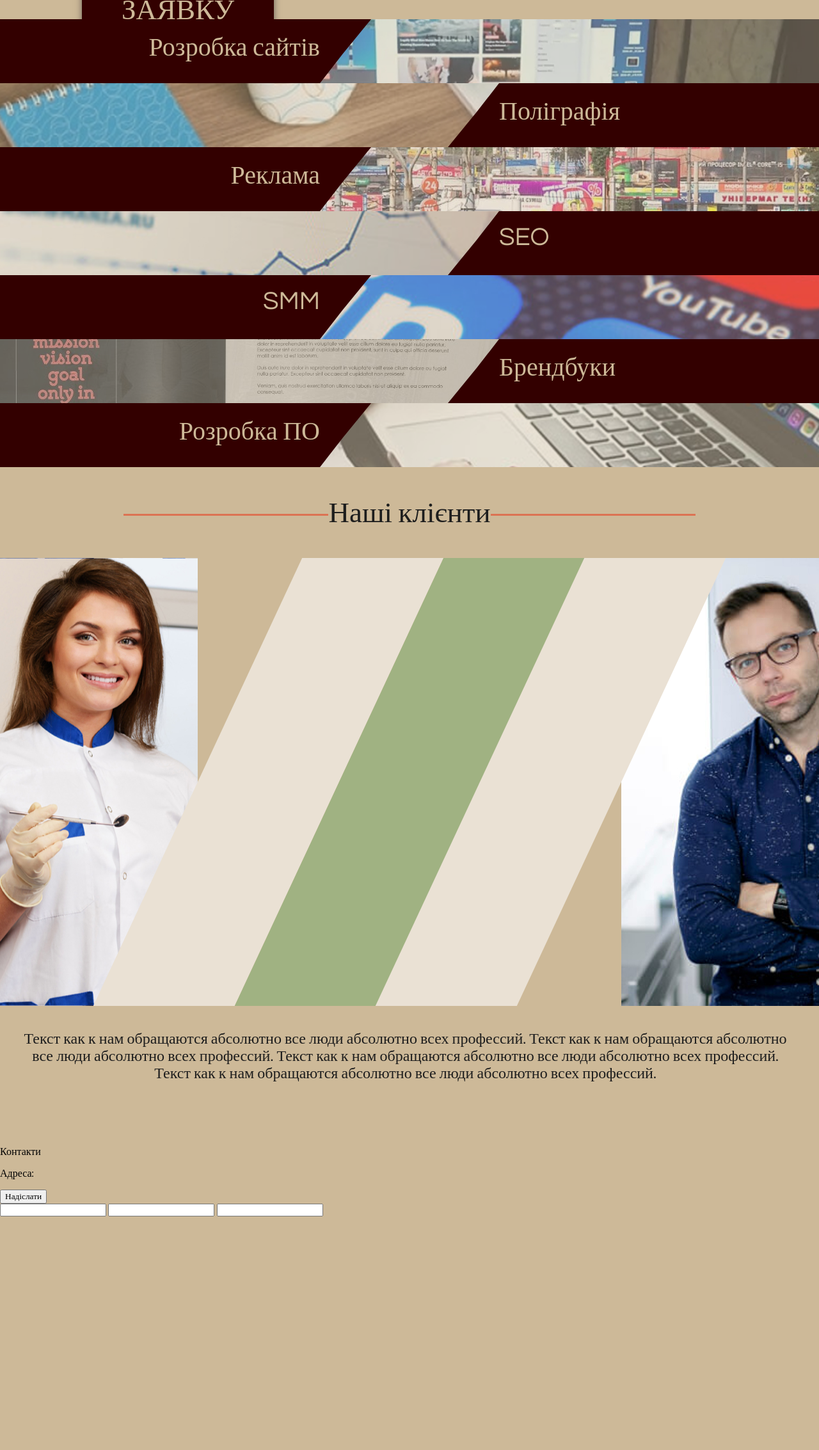
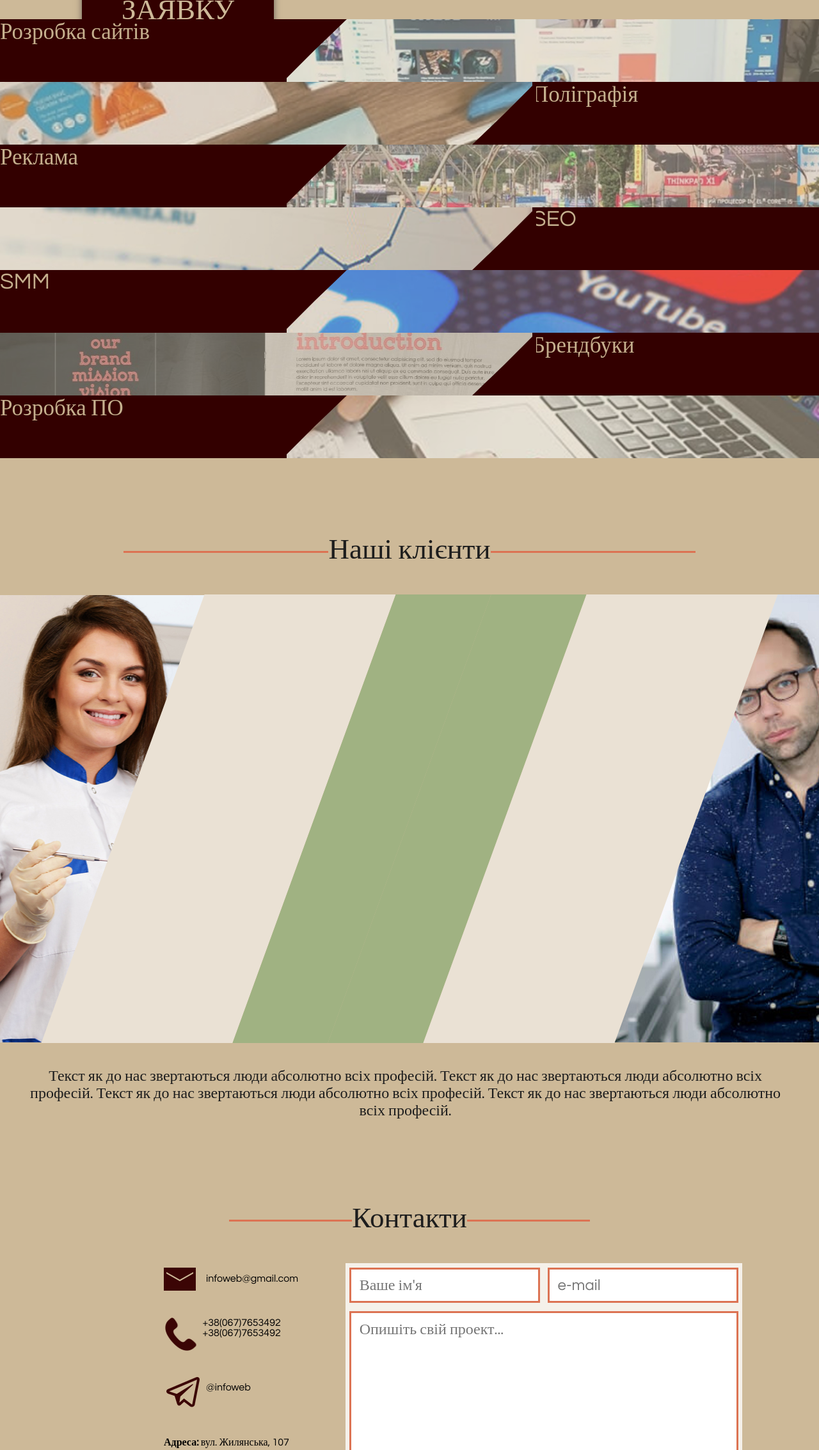
Before and after one commit to whitesmokeintheair/IamWEB, a plain HTML site: page index.html in a window 1280 px wide. Shown: the part 1061-3327 px from the top of the page at 64% size. Before the commit the page ends 2962 px from the top, so only its background shows below. Drawn offline with Linux system fonts and the light colour scheme.

Commit message:
Add new file test

```diff
--- a/index.html
+++ b/index.html
@@ -36,103 +36,119 @@
             <div class="services-wrap">
                 <div class="services">
                     <p class="services-header">Послуги</p>
-                    <ul class="service-list">
-                        <li class="card-wrap sites">
-                            <div class="card left">
-                                <p>Розробка сайтів</p>
+                    <div class="services-list">
+                        <div class="hidden-text">
+                            <div class="list-item left">
+                                <div class="services-desc">Розробка сайтів</div>
+                                <div class="services-image simage-one"></div>
                             </div>
-                            <div class="service-img one"></div>
-                        </li>
-                        <p class="sites-text">какой-то там текст</p>
-                        <li class="card-wrap polygraphy">
-                            <div class="card right">
-                                <p>Поліграфія</p>
+                            <div class="services-text">Якийсь там текст</div>
                         </div>
-                            <div class="service-img two"></div>
-                        </li>
-                        <p class="polygraphy-text">какой-то там текст</p>
-                        <li class="card-wrap ads">
-                            <div class="card left">
-                                <p>Реклама</p>
+                        <div class="hidden-text">
+                            <div class="list-item right">
+                                <div class="services-desc">Поліграфія</div>
+                                <div class="services-image simage-two"></div>
                             </div>
-                            <div class="service-img three"></div>
-                        </li>
-                        <p class="ads-text">какой-то там текст</p>
-                        <li class="card-wrap seo">
-                            <div class="card right">
-                                <p>SEO</p>
+                            <div class="services-text">Якийсь там текст</div>
                         </div>
-                            <div class="service-img four"></div>
-                        </li>
-                        <p class="seo-text">какой-то там текст</p>
-                        <li class="card-wrap smm">
-                            <div class="card left">
-                                <p>SMM</p>
+                        <div class="hidden-text">
+                            <div class="list-item left">
+                                <div class="services-desc">Реклама</div>
+                                <div class="services-image simage-three"></div>
                             </div>
-                            <div class="service-img five"></div>
-                        </li>
-                        <p class="smm-text">какой-то там текст</p>
-                        <li class="card-wrap brand">
-                            <div class="card right">
-                                <p>Брендбуки</p>
+                            <div class="services-text">Якийсь там текст</div>
                         </div>
-                            <div class="service-img six"></div>
-                        </li>
-                        <p class="brand-text">какой-то там текст</p>
-                        <li class="card-wrap soft">
-                            <div class="card left">
-                                <p>Розробка ПО</p>
+                        <div class="hidden-text">
+                            <div class="list-item right">
+                                <div class="services-desc">SEO</div>
+                                <div class="services-image simage-four"></div>
                             </div>
-                            <div class="service-img seven"></div>
-                        </li>
-                        <p class="soft-text">какой-то там текст</p>
-                    </ul>
+                            <div class="services-text">Якийсь там текст</div>
+                        </div>
+                        <div class="hidden-text">
+                            <div class="list-item left">
+                                <div class="services-desc">SMM</div>
+                                <div class="services-image simage-five"></div>
+                            </div>
+                            <div class="services-text">Якийсь там текст</div>
+                        </div>
+                        <div class="hidden-text">
+                            <div class="list-item right">
+                                <div class="services-desc">Брендбуки</div>
+                                <div class="services-image simage-six"></div>
+                            </div>
+                            <div class="services-text">Якийсь там текст</div>
+                        </div>
+                        <div class="hidden-text">
+                            <div class="list-item left">
+                                <div class="services-desc">Розробка ПО</div>
+                                <div class="services-image simage-seven"></div>
+                            </div>
+                            <div class="services-text">Якийсь там текст</div>
+                        </div>
+                    </div>
                 </div>
             </div>
             <div class="clients-wrap">
                 <p class="clients-header">Наші клієнти</p>
                 <div class="clients">
                     <div class="clients-images">
-                        <div class="clients-image clients-one"></div>
+                        <div id='right-hide' class="clients-image clients-one"></div>
+                        <div class="lines">
                             <div class="line line-one"></div>
                             <div class="line line-two"></div>
+                            <div class="line line-two"></div>
                             <div class="line line-one"></div>
-                        <div class="clients-image clients-two"></div>
                         </div>
-                    <p class="clients-text">Текст как к нам обращаются абсолютно все люди абсолютно всех профессий.
-                            Текст как к нам обращаются абсолютно все люди абсолютно всех профессий.
-                            Текст как к нам обращаются абсолютно все люди абсолютно всех профессий.
-                            Текст как к нам обращаются абсолютно все люди абсолютно всех профессий.
+                        <div id='left-hide' class="clients-image clients-two"></div>
+                    </div>
+                    <p class="clients-text">Текст як до нас звертаються люди абсолютно всіх професій. Текст як до нас звертаються люди абсолютно всіх професій. Текст як до нас звертаються люди абсолютно всіх професій. Текст як до нас звертаються люди абсолютно всіх професій.
                     </p>
                 </div>
             </div>
             <div class="contacts-wrap">
                 <div class="contacts">
                     <p class="contacts-header">Контакти</p>
+                    <div class="form-container">
                         <div class="icon-items">
                             <div class="icon-item">
-                            <div class="icon-wrap"></div>
-                            <p class="icon-text"></p>
+                                <div class="icon-wrap mail"></div>
+                                <p class="icon-text">infoweb@gmail.com </p>
                             </div>
                             <div class="icon-item">
-                                <div class="icon-wrap"></div>
-                                <p class="icon-text"></p>
+                                <div class="icon-wrap phone"></div>
+                                <p class="icon-text">+38(067)7653492 +38(067)7653492
+                                </p>
                             </div>
                             <div class="icon-item">
-                                    <div class="icon-wrap"></div>
-                                    <p class="icon-text"></p>
+                                <div class="icon-wrap telegram"></div>
+                                <p class="icon-text">@infoweb </p>
                             </div>
-                        <p class="address-text">Адреса: <span></span></p>
-                        <button>Надіслати</button>
+                            <p class="address-text"><b>Адреса:</b> вул. Жилянська, 107</p>
+                            <button class="send-button">Надіслати</button>
                         </div>
+                        <div class="form-back">
                             <div class="form">
-                        <input type="text">
-                        <input type="text">
-                        <input type="text">
+                                <div class="align-up">
+                                    <input placeholder="Ваше ім'я" type="name">
+                                    <input placeholder="e-mail" type="e-mail">
+                                </div>
+                                <textarea placeholder="Опишіть свій проект..." name="comment"></textarea>
+                            </div>
+                        </div>
                     </div>
                 </div>
             </div>
         </main>
+        <footer>
+            <p class="copy">2019 &copy</p>
+            <p class="title">I am Web</p>
+            <p class="info"> <span>infoweb@gmail.com</span>
+                <span>+38(067)7653492</span>
+                <span>+38(067)7653492</span>
+                <span><b>Адреса:</b> вул. Жилянська, 107</span>
+            </p>
+        </footer>
     </div>
 </body>
 
--- a/style.css
+++ b/style.css
@@ -119,131 +119,107 @@ header{
   }
 .services-header:after {
     margin-right: -100%;
-  }
-.service-list{
-    padding: 0;
 }
-.service-list li{
+.services-list{
+    height: 700px;
+    width: 100%;
+}
+.hidden-text{
+    position: relative;
+    height: 14%;
+}
+.list-item{
     display: flex;
-    height: 100px;
-    width: 100%;
+    height: 100%;
+    z-index: 1;
+}
+.services-image{
+    height: 100%;
+    width: 65%;
+    opacity: 0.6;
+}
+.simage-one{
+    background-image: url('img/li1.jpg');
+    background-position: 40% 20%;
+}
+.simage-two{
+    background-image: url('img/li2.jpg');
+    background-position: 20% 60%;
+}
+.simage-three{
+    background-image: url('img/li3.jpg');
+    background-position: 40% 20%;
+}
+.simage-four{
+    background-image: url('img/li4.jpg');
+    background-position: 45% 1%;
+}
+.simage-five{
+    background-image: url('img/li5.jpg');
+    background-position: 60% 30%;
+}
+.simage-six{
+    background-image: url('img/li6.jpg');
+    background-position: 40% 35%;
+}
+.simage-seven{
+    background-image: url('img/li7.jpg');
+    background-position: 70% 60%;
+}
+.services-desc{
     position: relative;
+    width: 35%;
+    background-color: #330000;
+    color: #c5b08e;
+    font-size: 35px;
 }
-.sites-text,
-.polygraphy-text,
-.ads-text,
-.seo-text,
-.smm-text,
-.brand-text,
-.soft-text
-{
-    display: none;
+.left>.services-desc:after{
+    content: '';
+    position: absolute;
+    right: -21%;
+    border: 50px solid transparent;	border-left: 50px solid #330000; border-top: 48px solid #330000;
+    z-index: 1;
 }
-.card-wrap:hover + .sites-text{
-    display: block;
-}
-.card-wrap:hover + .polygraphy-text{
-    display: block;
-}
-.card-wrap:hover + .ads-text{
-    display: block;
-}
-.card-wrap:hover + .seo-text{
-    display: block;
-}
-.card-wrap:hover + .smm-text{
-    display: block;
-}
-.card-wrap:hover + .brand-text{
-    display: block;
-}
-.card-wrap:hover + .soft-text{
-    display: block;
-}
-.card>p{
-    padding-top: 20px;
-    margin: 0;
-    width: 500px;
-    height: 80%;
-    background-color: #330000;
-    color: #cdb998;
-    font-size: 40px;
-}
-.card>p:hover{
-    color: white;
-}
-.left{
-    text-align: right;
+.right>.services-desc:before{
+    content: '';
+    position: absolute;
+    left: -21%;
+    border: 50px solid transparent; border-right: 50px solid #330000; border-bottom: 48px solid #330000;
+    z-index: 1;
 }
 .right{
-    text-align: left;
-}
-.left>p:after{
-    content: '';
-    position: absolute;
-    top: 0;
-    border: 45px solid transparent;	border-left: 35px solid #330000; border-top: 55px solid #330000;
-    z-index: 1;
-}
-.right>p::before{
-    content: '';
-    position: absolute;
-    right: 500px;
-    top:0;
-    border: 45px solid transparent;	border-right: 35px solid #330000; border-bottom: 55px solid #330000;
-    z-index: 1;
-}
-.service-img{
-    height: 100px;
-    width: 1000px;
-    opacity: 0.6;
-}
-.one{
-    background-image: url('img/li1.jpg');
-    background-position-x: 70%;
-    background-position-y: 10%;
-}
-.two{
-    background-image: url('img/li2.jpg');
-    background-position-x: 60%;
-    background-position-y: 30%;
     flex-direction: row-reverse;
 }
-.three{
-    background-image: url('img/li3.jpg');
-    background-position-x: 50%;
-    background-position-y: 30%;
+.services-text{
+    background-color: #c5b08e;
+    width: 100%;
+    height: 100px;
+    visibility: hidden;
+    position: absolute;
+    top: 70%;
+    z-index: -1;
+    padding-top: 1%;
+    padding-left: 1%;
+    font-size: 18px;
 }
-.four{
-    background-image: url('img/li4.jpg');
-    background-position-x: 50%;
-    background-position-y: 1%;
+.list-item:hover{
+    color: white;
+    opacity: 1;
 }
-.five{
-    background-image: url('img/li5.jpg');
-    background-position-x: 50%;
-    background-position-y: 30%;
+.list-item:hover + div{
+    visibility: visible;
+    top: 100%;
+    transition-duration: 1s;
 }
-.six{
-    background-image: url('img/li6.jpg');
-    background-position-x: 50%;
-    background-position-y: 50%;
-    flex-direction: row-reverse;
-}
-.seven{
-    background-image: url('img/li7.jpg');
-    background-position-x: 80%;
-    background-position-y: 60%;
-}
-.polygraphy,
-.seo,
-.brand{
-    flex-direction: row-reverse;
+.hidden-text:hover{
+    transition-duration: 2s;
+    margin-bottom: 8%;
 }
 .clients-wrap{
     height: 1000px;
 }
 .clients-header{
+    margin-top: 8%;
     text-align: center;
     font-size: 45px;
     color: #1d1d1d;
@@ -282,11 +258,16 @@ header{
 }
 .clients-one{
     background-image: url('img/clients1.jpg');
+    background-repeat: no-repeat;
     background-position: center;
+    width: 25%;
 }
 .clients-two{
     background-image: url('img/clients2.jpg');
+    background-repeat: no-repeat;
     background-position: right;
+    width: 25%;
+    margin-left: auto;
 }
 .line-one{
     background-color: #eae1d4;
@@ -295,11 +276,19 @@ header{
 }
 .line-two{
     background: #a0b282;
-    width: 500px;
+    width: 250px;
     height: 100%;
 }
 .line{
-    transform: skew(-25deg);
+    transform: skew(-20deg);
+}
+.lines{
+    position: absolute;
+    height: 701px;
+    width: 70%;
+    display: flex;
+    align-items: center;
+    left: 15%;
 }
 .clients-text{
     font-size: 24px;
@@ -309,3 +298,136 @@ header{
     padding: 3% 2%;
     margin: 0;
 }
+.contacts-header{
+    text-align: center;
+    font-size: 45px;
+    color: #1d1d1d;
+    overflow: hidden;
+}
+.contacts-header:before,
+.contacts-header:after {
+  content: '';
+  display: inline-block;
+  vertical-align: middle;
+  box-sizing: border-box;
+  width: 15%;
+  height: 3px;
+  background: #dc7353;
+  border-width: 0 10px;
+}
+.contacts-header:before {
+    margin-left: -100%;
+  }
+.contacts-header:after {
+    margin-right: -100%;
+}
+.contacts{
+    height: 700px;
+}
+.form-container{
+    display: flex;
+    flex-direction: row;
+    margin-left: 20%;
+    margin-right: 120px;
+}
+.form-back{
+    background-color: #f5f1ea;
+    width: 685px;
+    height: 400px;
+}
+.form{
+    height:70%;
+}
+.form input, textarea{
+    border: 3px solid #dc7353;
+    margin: 1% 1%;
+}
+.form input[placeholder], textarea[placeholder]
+{
+    font-size: 24px;
+    padding: 2% 2%;
+}
+.form textarea{
+    width: 93%;
+    height: 100%;
+}
+.align-up{
+    display: flex;
+    flex-direction: row;
+    width: 100%;
+}
+.align-up input{
+    width: 44%;
+}
+.icon-wrap{
+    width: 56px;
+    height: 55px;
+    margin-right: 10px;
+    margin-bottom: 30px;
+}
+.mail{
+    background-image: url('img/mail.png');
+    background-repeat: no-repeat;
+}
+.phone{
+    background-image: url('img/phone.png');
+    background-repeat: no-repeat;
+}
+.telegram{
+    background-image: url('img/tg.png');
+    background-repeat: no-repeat;
+}
+.icon-item{
+    display: flex;
+}
+.icon-wrap.phone +p{
+    height: 30px;
+    margin-top: 0;
+}
+.send-button{
+    background-color: #330000;
+    color: #cdb998;
+    height:70px;
+    width: 230px;
+    margin-top: 7%;
+    font-size: 35px;
+    text-transform: uppercase;
+    box-shadow: 0 0 10px rgba(61, 55, 61, 0.7);
+    border: none;
+}
+.send-button:hover{
+    color: white;
+}
+footer{
+    background-color: #330000;
+    width: 100%;
+    height: 200px;
+    display: flex;
+    position: relative;
+}
+footer p{
+    margin: 0;
+    color: white;
+}
+.copy{
+    font-size: 22px;
+    position: absolute;
+    bottom: 20%;
+    left: 3%;
+}
+.title{
+    font-size: 35px;
+    text-transform: uppercase;
+    position: absolute;
+    left: 45%;
+    top: 40%;
+}
+.info{
+    display: flex;
+    flex-direction: column;
+    position: absolute;
+    right: 3%;
+    bottom: 20%;
+    text-align: right;
+    font-size: 20px;
+}
```
Also changed, not shown: img/Mail.jpg (added), img/mail.png (added), img/phone.png (added), img/tg.png (added). Lines whose indentation alone changed are shown as unchanged.
